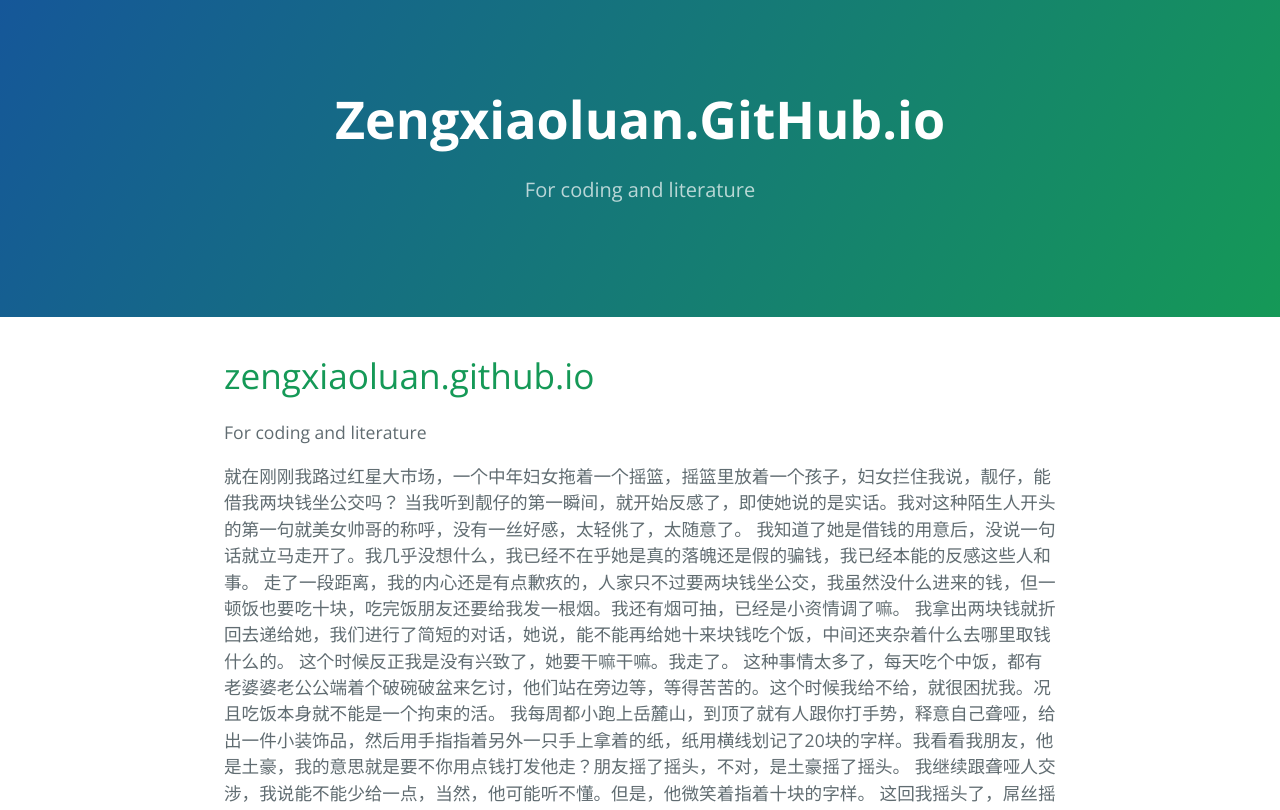
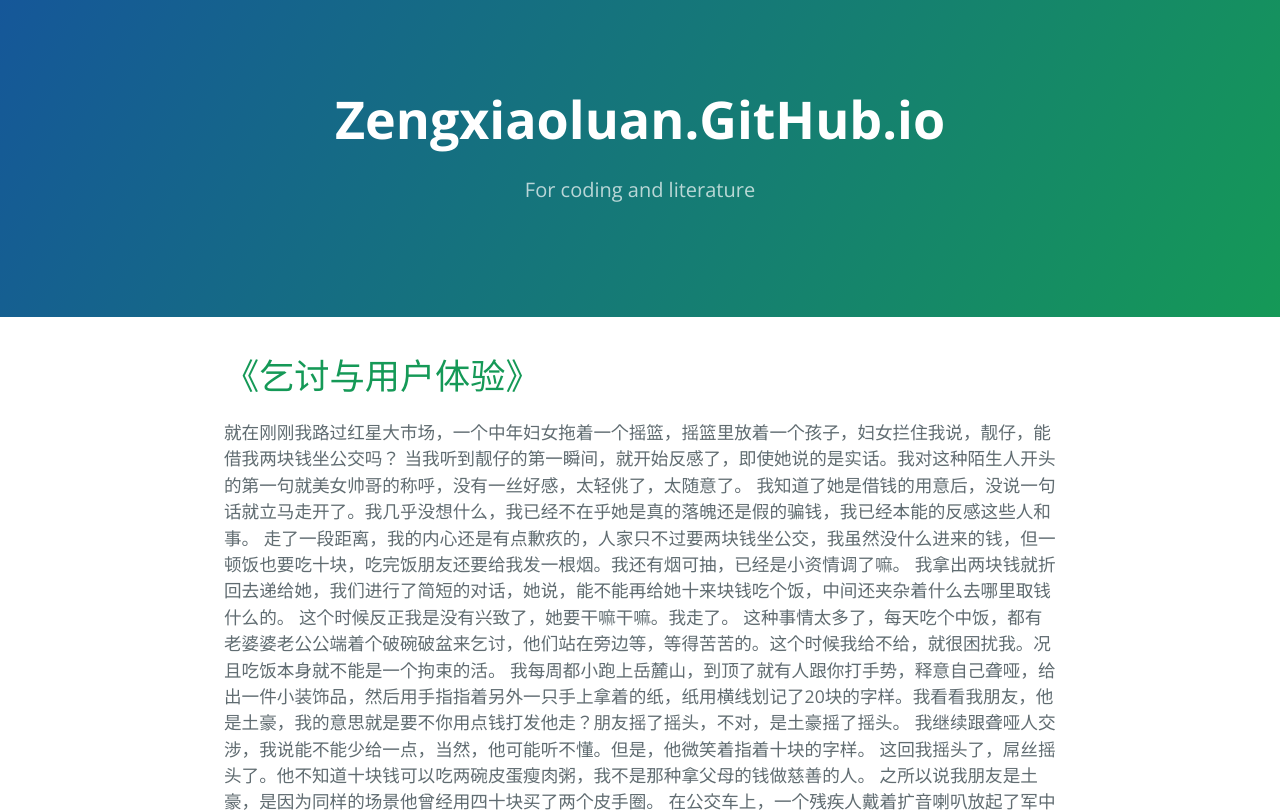
Before and after one commit to zengxiaoluan/zengxiaoluan.github.io, a plain HTML site: page index.html in a window 1280 px wide. Shown: the top 810 px of the page. Drawn offline with nearby package versions, Linux system fonts and the light colour scheme.

Commit message:
Update index.html

```diff
--- a/index.html
+++ b/index.html
@@ -16,10 +16,8 @@
     </section>
 
     <section class="main-content">
-      <h1>
-<a id="zengxiaoluangithubio" class="anchor" href="#zengxiaoluangithubio" aria-hidden="true"><span class="octicon octicon-link"></span></a>zengxiaoluan.github.io</h1>
 
-<p>For coding and literature</p>
+<h1>《乞讨与用户体验》</h1>
 <p>就在刚刚我路过红星大市场，一个中年妇女拖着一个摇篮，摇篮里放着一个孩子，妇女拦住我说，靓仔，能借我两块钱坐公交吗？
 
 当我听到靓仔的第一瞬间，就开始反感了，即使她说的是实话。我对这种陌生人开头的第一句就美女帅哥的称呼，没有一丝好感，太轻佻了，太随意了。
```
